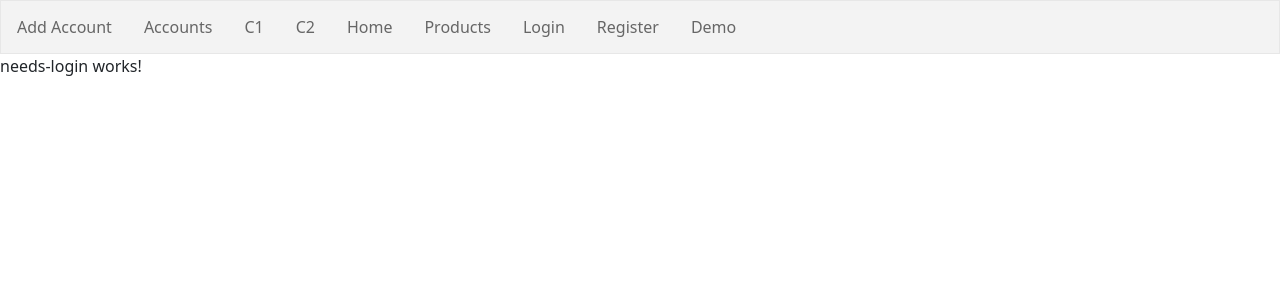
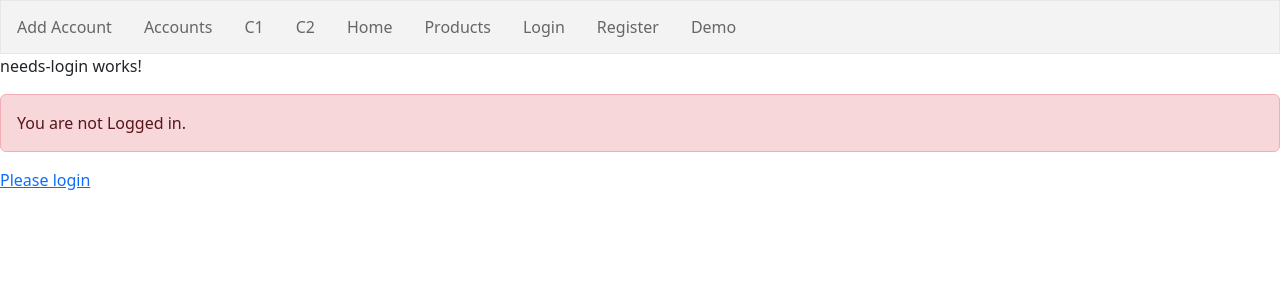
Before and after one commit to aathanush/ford24b2-angular-demo, an Angular app: page /needs-login in a window 1280 px wide. Shown: the top 300 px of the page. Built offline with nearby package versions, Linux system fonts and the light colour scheme.

Commit message:
added needs login component

```diff
--- a/src/app/components/needs-login/needs-login.component.html
+++ b/src/app/components/needs-login/needs-login.component.html
@@ -1 +1,3 @@
 <p>needs-login works!</p>
+<p class="alert alert-danger"> You are not Logged in.</p>
+<a routerLink="/login">Please login</a>
--- a/src/app/components/needs-login/needs-login.component.ts
+++ b/src/app/components/needs-login/needs-login.component.ts
@@ -1,9 +1,9 @@
 import { Component } from '@angular/core';
-
+import { RouterLink } from '@angular/router';
 @Component({
   selector: 'app-needs-login',
   standalone: true,
-  imports: [],
+  imports: [RouterLink],
   templateUrl: './needs-login.component.html',
   styleUrl: './needs-login.component.css'
 })
```
